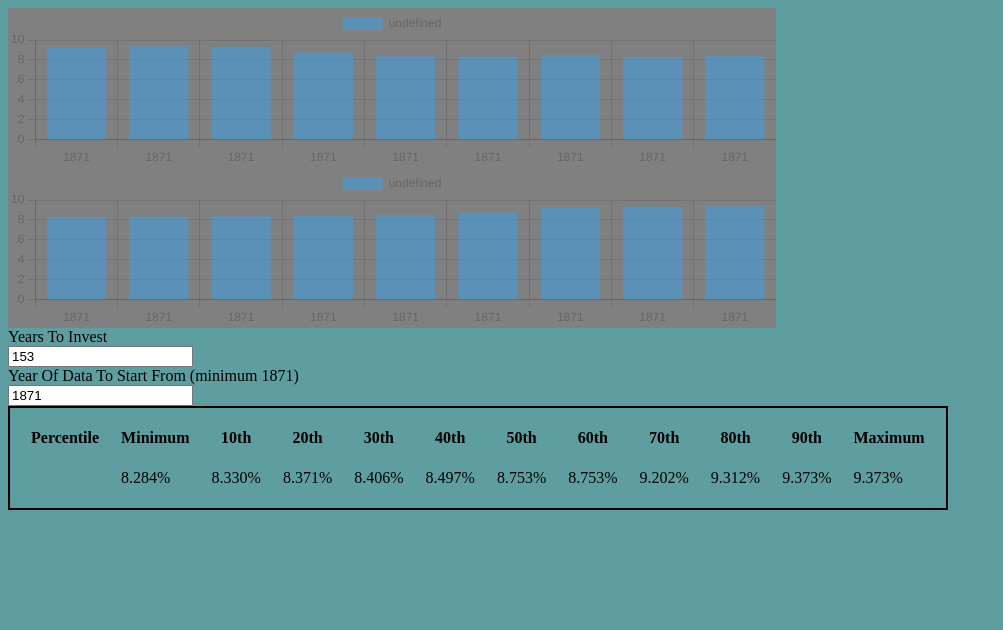
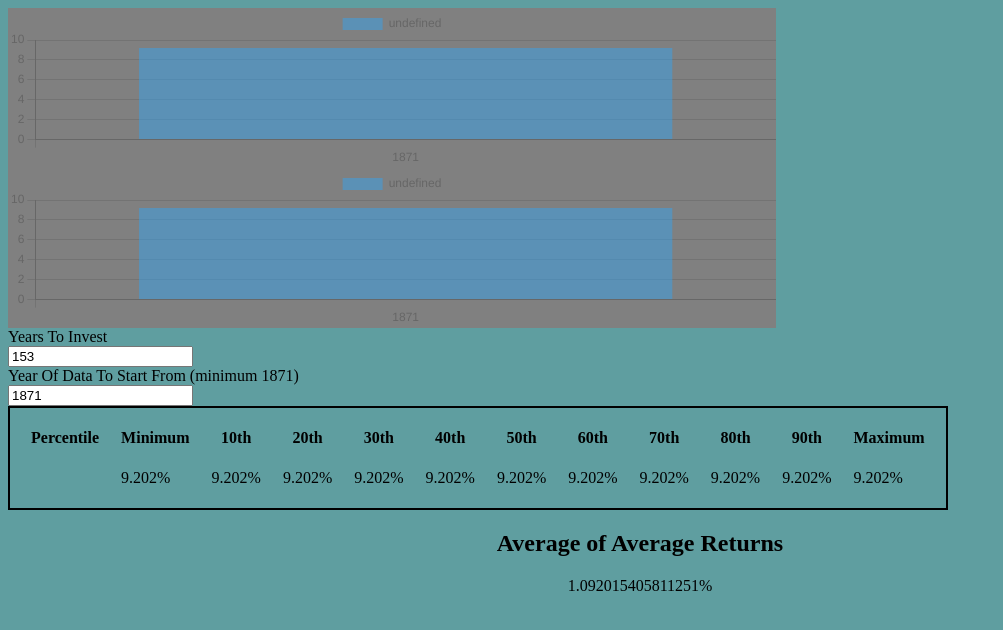
Before and after one commit to eraustud/sp500_growth_ranges, a plain HTML site: page index.html in a window 1280 px wide. Shown: the whole page, without its empty margins (0-1003 px from the left). Drawn offline with nearby package versions, Linux system fonts and the light colour scheme.

Commit message:
added an average of average returns to go with the percentiles

```diff
--- a/charts.js
+++ b/charts.js
@@ -2,6 +2,7 @@ const yearsinput = document.querySelector('#years');
 const dollarsinput = document.querySelector('#dollars');
 const decile_elements = document.querySelectorAll('#deciles td');
 const startyearinput = document.querySelector("#start");
+const average_element = document.querySelector("#average-of-averages");
 
 let savedReturns = [];
 let defaultReturnsData = [];
@@ -12,10 +13,11 @@ function makeChart(returns) {
     let returnsdata = returns.map((d) => d.Returns);
     defaultReturnsData = returnsdata.slice();
     const startoffset = Math.max(0, (Number(startyearinput.value) - 1871) * 12);
-    returnsdata = returnsdata.slice(startoffset);
+    returnsdata = returnsdata.slice(startoffset, -8);
+    //returnsdata = returnsdata.filter((val, i) => {if (i % 12 === 0) return val}); // converting to annual
     savedReturns = returnsdata;
     const window_size = Math.min(savedReturns.length, Number(yearsinput.value) * 12);
-    const average_returns = calculateDistributionOfReturns(returnsdata,window_size);
+    const { percentages: average_returns, average: average_of_averages } = calculateDistributionOfReturns(returnsdata,window_size);
     const sorted_returns = average_returns.slice().sort((a,b) => a - b);
     let yearlabels = Array.from(new Array(average_returns.length),(e,i)=>i+1);
     yearlabels = yearlabels.map((val) => Math.floor(1871 + (1.0/12) + (startoffset + val)/12));
@@ -55,11 +57,12 @@ function makeChart(returns) {
     for (let i = 0; i < deciles.length; i++) {
         decile_elements[i+1].innerHTML = `${deciles[i]}%`;
     }
+    average_element.innerHTML = `${average_of_averages}%`;
 }
 
 function updateDataDisplay() {
     const window_size = Math.min(savedReturns.length, Number(yearsinput.value) * 12);
-    const average_returns = calculateDistributionOfReturns(savedReturns,window_size);
+    const { percentages: average_returns, average: average_of_averages } = calculateDistributionOfReturns(savedReturns,window_size);
     const sorted_returns = average_returns.slice().sort((a,b) => a - b);
     const startoffset = Math.max(0, (Number(startyearinput.value) - 1871) * 12);
     let yearlabels = Array.from(new Array(average_returns.length),(e,i)=>i+1);
@@ -74,6 +77,7 @@ function updateDataDisplay() {
     for (let i = 0; i < deciles.length; i++) {
         decile_elements[i+1].innerHTML = `${deciles[i]}%`;
     }
+    average_element.innerHTML = `${average_of_averages}%`;
 }
 
 yearsinput.onchange = (event) => {
@@ -164,7 +168,7 @@ function geoMeanReturns(weights, returns) {
     for (let i = 0; i < weights.length; i++) {
         sum_of_weighted_returns += Math.log(returns[i])*weights[i];
     }
-    return Math.exp(sum_of_weighted_returns)
+    return Math.exp(sum_of_weighted_returns);
 }
 
 /**
@@ -195,15 +199,26 @@ function calculateReturnForWindow(real_total_values, contributions) {
  * @return {Array} return_values
  */
 function calculateDistributionOfReturns(real_total_values, window_size) {
+    const percentages = new Array(real_total_values.length - window_size + 1);
     const return_values = new Array(real_total_values.length - window_size + 1);
     if (!window_size) {
         window_size = real_total_values.length;
     }
     // slide the window across the array of historical data
     for (let i = 0; i < return_values.length; i++) {
-       return_values[i] = (Math.pow(calculateReturnForWindow(real_total_values.slice(i, i + 1 + window_size)),12) - 1) * 100; // return %
+        return_values[i] = Math.pow(calculateReturnForWindow(real_total_values.slice(i, i + 1 + window_size)), 12);
+        percentages[i] = (return_values[i] - 1) * 100; // return %
     }
-    return return_values;
+
+    let geo_sum = 0;
+    for (let i = 0; i < return_values.length; i++) {
+        geo_sum += Math.log(return_values[i]);
+    }
+    const average = Math.exp(geo_sum / return_values.length);
+    return  {
+                percentages: percentages,
+                average: average
+            };
 }
 
 
--- a/index.html
+++ b/index.html
@@ -50,6 +50,10 @@
             </tr>
         </tbody>
     </table>
+    <div class="center">
+        <h2>Average of Average Returns</h2>
+        <p id="average-of-averages"></p>
+    </div>
 </body>
 </html>
 <script src="./charts.js"></script>
--- a/styles.css
+++ b/styles.css
@@ -20,3 +20,7 @@ td th {
     margin: 50px;
     border: 2px solid;
 }
+
+.center {
+    text-align: center;
+}
```
